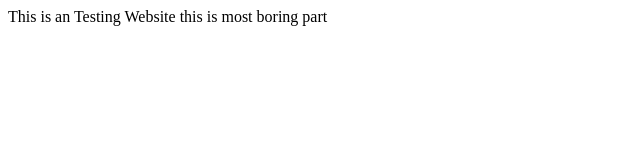
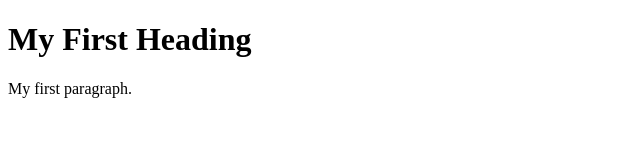
Before and after one commit to sanjeevsfive/great-learning, a plain HTML site: page index.html in a window 1280 px wide. Shown: the whole page, without its empty margins (0-640 px from the left). Drawn offline with Linux system fonts and the light colour scheme.

Commit message:
Update index.html

```diff
--- a/index.html
+++ b/index.html
@@ -1,9 +1,12 @@
+<!DOCTYPE html>
 <html>
-<title>
-Sample Website
-</title>
 <head>
-This is an Testing Website
+<title>Page Title</title>
 </head>
-<H>this is most boring part
+<body>
+
+<h1>My First Heading</h1>
+<p>My first paragraph.</p>
+
+</body>
 </html>
```
